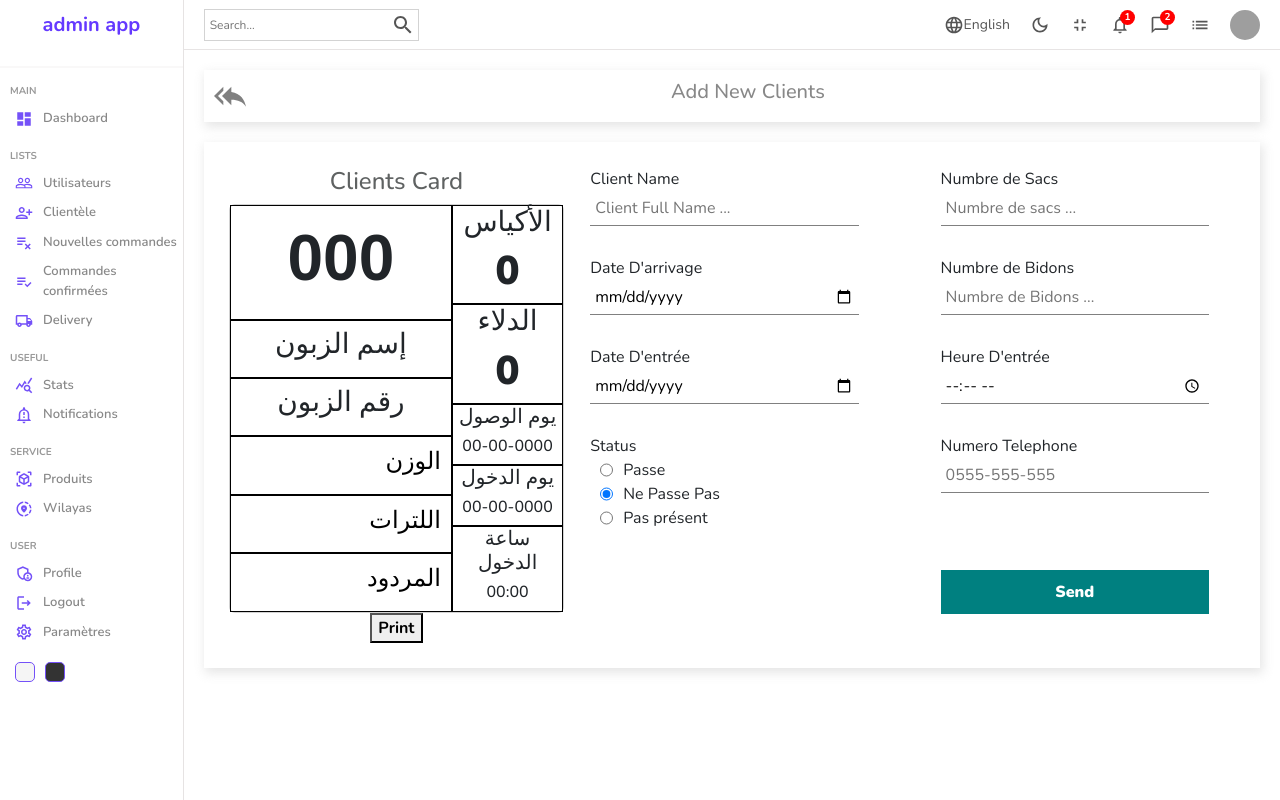
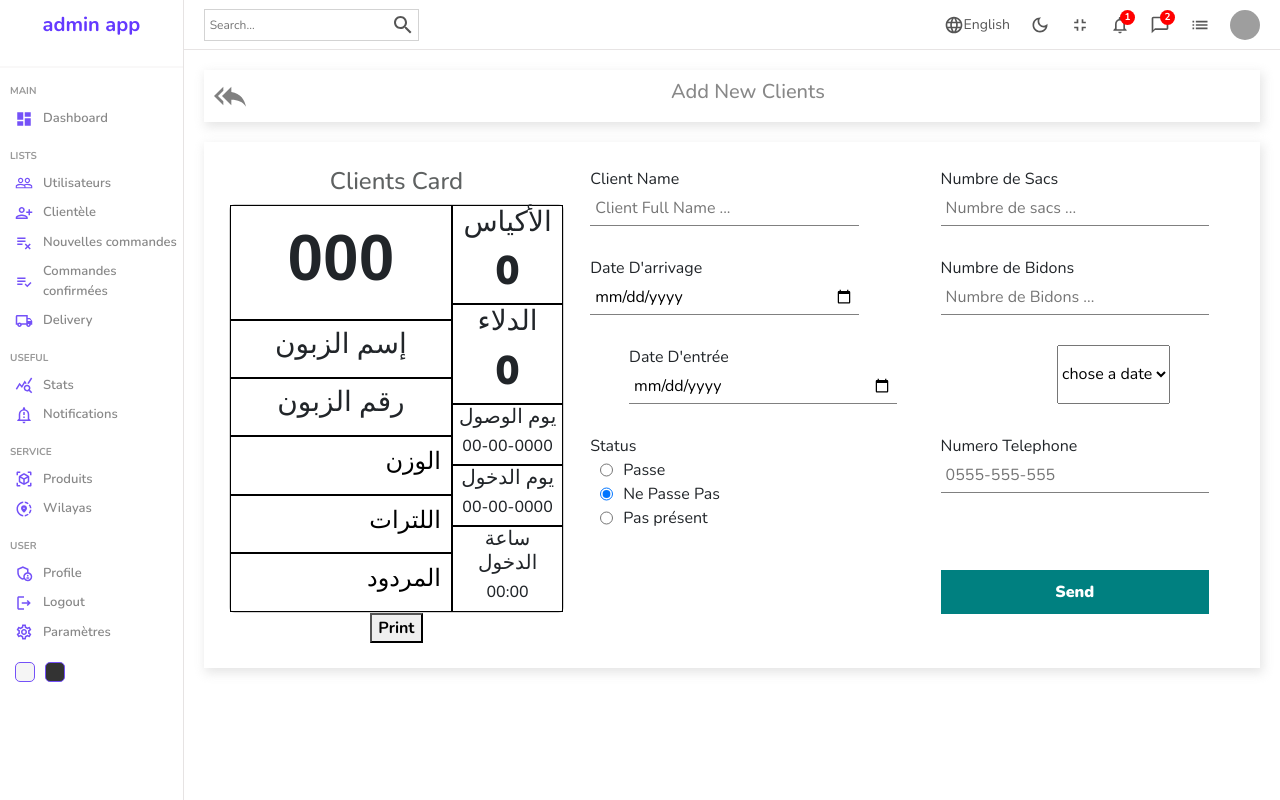
Before and after one commit to orimouf/huillerie-admin, a React (Create React App) app: page /clients/new in a window 1280 px wide. Built offline with nearby package versions, Linux system fonts and the light colour scheme; sample sign-in values are in the browser's storage; grey boxes are pictures that could not be loaded.

Commit message:
update 08-12-2024

```diff
--- a/src/formSource.js
+++ b/src/formSource.js
@@ -81,8 +81,6 @@ export const clientInputs = [
     },
     {
         id: 3,
-        label: "Heure D'entrée",
-        type: "time"
     },
     {
         id: 7,
--- a/src/pages/new/New.jsx
+++ b/src/pages/new/New.jsx
@@ -20,6 +20,24 @@ const New = ({ inputs, title }) => {
   const [arivalDate, setArivalDate] = useState("00-00-0000");
   const [entryDate, setEntryDate] = useState("00-00-0000");
   const [entryTime, setEntryTime] = useState("00:00");
+  const [arrayTime, setArrayTime] = useState(["chose a date"]);
+
+  const handleListTime = async (e) => {
+    e.preventDefault()
+
+    await Instance.get(`/lists/find/${e.target.value}`, {
+      headers: { token: `Bearer ${accessTokenObj}`,"Access-Control-Allow-Origin": "*" }
+    })
+    .then(res => {
+      const list = res.data;
+      console.log(list.timeArray);
+
+      setArrayTime(list.timeArray)
+    })
+    .catch(function (error) {
+      console.log(error);
+    });
+  }
 
   const handleSubmit = async (e) => {
     e.preventDefault()
@@ -208,6 +226,19 @@ const New = ({ inputs, title }) => {
                     </div>
                   </div>
                   :
+                  input.id === 6 ?
+                  <div className="formInput" key={input.id}>
+                    <label>{input.label}</label>
+                    <input type={input.type} placeholder={input.placeholder} onChange={handleListTime} />
+                  </div>
+                  :
+                  input.id === 3 ?
+                  <select name="cars" id="cars" key={input.id}>
+                    {arrayTime.map((e, i) =>
+                      <option key={i} value={e}>{e}</option>
+                    )};
+                  </select>
+                  :
                   <div className="formInput" key={input.id}>
                     <label>{input.label}</label>
                     <input type={input.type} placeholder={input.placeholder} />
```
